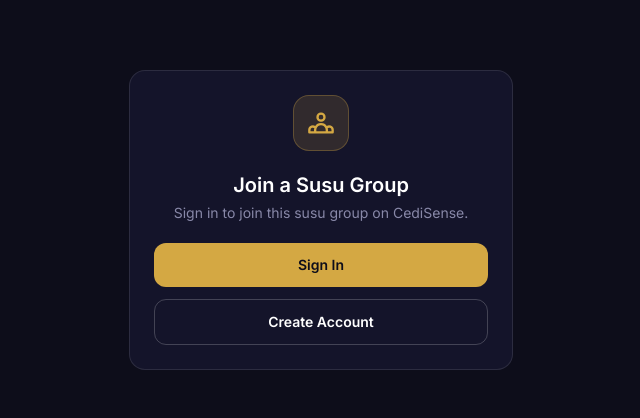
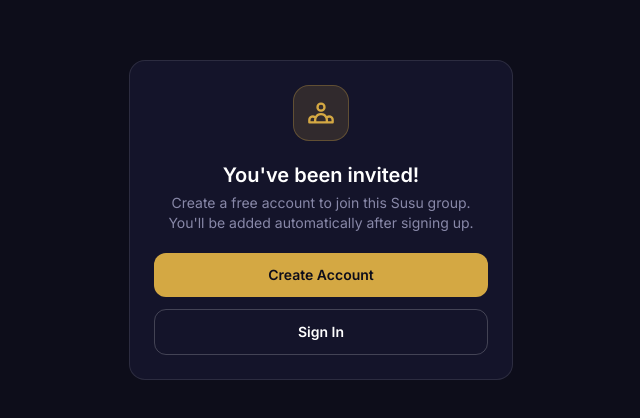
Before and after one commit to ghwmelite-dotcom/CediSense, a React (Vite) app in the folder apps/web/: page /join in a window 1280 px wide. Shown: the part 180-598 px from the top of the page, without its empty margins (319-959 px from the left). Built offline with nearby package versions, Linux system fonts and the light colour scheme; no server answers; a web font is replaced by a local one.

Commit message:
feat: invite link preserves through auth, redirects to joined group
- LoginPage/RegisterPage forward returnTo param through auth redirect
- LandingPage reads returnTo and navigates there after successful auth
- JoinByLinkPage: "You've been invited!" UX, redirects to /susu?group={id}

```diff
--- a/apps/web/src/pages/JoinByLinkPage.tsx
+++ b/apps/web/src/pages/JoinByLinkPage.tsx
@@ -57,12 +57,13 @@
     async function attemptJoin() {
       setStatus('joining');
       try {
-        await api.post('/susu/groups/join', { invite_code: code });
+        const result = await api.post<{ group_id: string }>('/susu/groups/join', { invite_code: code });
         if (!cancelled) {
+          const groupId = result?.group_id;
           setStatus('success');
-          // Navigate to susu page after brief delay
+          // Navigate to the specific susu group after brief delay
           setTimeout(() => {
-            if (!cancelled) navigate('/susu', { replace: true });
+            if (!cancelled) navigate(groupId ? `/susu?group=${groupId}` : '/susu', { replace: true });
           }, 1500);
         }
       } catch (err) {
@@ -104,9 +105,9 @@
           </div>
 
           <div className="space-y-1">
-            <h1 className="text-white text-xl font-bold">Join a Susu Group</h1>
-            <p className="text-muted text-sm">
-              Sign in to join this susu group on CediSense.
+            <h1 className="text-white text-xl font-bold">You've been invited!</h1>
+            <p className="text-muted text-sm mt-2">
+              Create a free account to join this Susu group. You'll be added automatically after signing up.
             </p>
             {code && (
               <p className="text-gold font-mono text-xs mt-2">
@@ -117,20 +118,20 @@
 
           <div className="flex flex-col gap-3">
             <Link
-              to={`/login?returnTo=${encodeURIComponent(returnUrl)}`}
+              to={`/register?returnTo=${encodeURIComponent(returnUrl)}`}
               className="w-full flex items-center justify-center px-4 py-3 rounded-xl
                 bg-gold text-ghana-dark font-semibold text-sm hover:brightness-110
                 active:scale-95 transition-all min-h-[44px]"
             >
-              Sign In
+              Create Account
             </Link>
             <Link
-              to={`/register?returnTo=${encodeURIComponent(returnUrl)}`}
+              to={`/login?returnTo=${encodeURIComponent(returnUrl)}`}
               className="w-full flex items-center justify-center px-4 py-3 rounded-xl
                 border border-white/20 text-white font-semibold text-sm
                 hover:bg-white/10 active:scale-95 transition-all min-h-[44px]"
             >
-              Create Account
+              Sign In
             </Link>
           </div>
         </div>
--- a/apps/web/src/pages/LandingPage.tsx
+++ b/apps/web/src/pages/LandingPage.tsx
@@ -18,6 +18,7 @@
 
   const [authOpen, setAuthOpen] = useState(false);
   const [authMode, setAuthMode] = useState<'signin' | 'register'>('signin');
+  const [returnTo, setReturnTo] = useState<string | null>(null);
 
   // Redirect if already authenticated
   useEffect(() => {
@@ -29,9 +30,11 @@
   // Check URL params for auth modal
   useEffect(() => {
     const auth = searchParams.get('auth');
+    const returnParam = searchParams.get('returnTo');
     if (auth === 'signin' || auth === 'register') {
       setAuthMode(auth);
       setAuthOpen(true);
+      if (returnParam) setReturnTo(returnParam);
       setSearchParams({}, { replace: true });
     }
   }, [searchParams, setSearchParams]);
@@ -43,12 +46,14 @@
 
   const handleAuthSuccess = useCallback(() => {
     setAuthOpen(false);
+    const destination = returnTo || '/dashboard';
+    setReturnTo(null);
     // Delay navigation to let React flush the auth state update
     // Without this, ProtectedRoute sees isAuthenticated=false and redirects back to /login
     requestAnimationFrame(() => {
-      navigate('/dashboard');
+      navigate(destination);
     });
-  }, [navigate]);
+  }, [navigate, returnTo]);
 
   const scrollToFeatures = useCallback(() => {
     document.getElementById('features')?.scrollIntoView({ behavior: 'smooth' });
--- a/apps/web/src/pages/LoginPage.tsx
+++ b/apps/web/src/pages/LoginPage.tsx
@@ -1,12 +1,8 @@
-import { useEffect } from 'react';
-import { useNavigate } from 'react-router-dom';
+import { useSearchParams, Navigate } from 'react-router-dom';
 
 export function LoginPage() {
-  const navigate = useNavigate();
-
-  useEffect(() => {
-    navigate('/?auth=signin', { replace: true });
-  }, [navigate]);
-
-  return null;
+  const [searchParams] = useSearchParams();
+  const returnTo = searchParams.get('returnTo');
+  const authParam = returnTo ? `signin&returnTo=${encodeURIComponent(returnTo)}` : 'signin';
+  return <Navigate to={`/?auth=${authParam}`} replace />;
 }
--- a/apps/web/src/pages/RegisterPage.tsx
+++ b/apps/web/src/pages/RegisterPage.tsx
@@ -1,12 +1,8 @@
-import { useEffect } from 'react';
-import { useNavigate } from 'react-router-dom';
+import { useSearchParams, Navigate } from 'react-router-dom';
 
 export function RegisterPage() {
-  const navigate = useNavigate();
-
-  useEffect(() => {
-    navigate('/?auth=register', { replace: true });
-  }, [navigate]);
-
-  return null;
+  const [searchParams] = useSearchParams();
+  const returnTo = searchParams.get('returnTo');
+  const authParam = returnTo ? `register&returnTo=${encodeURIComponent(returnTo)}` : 'register';
+  return <Navigate to={`/?auth=${authParam}`} replace />;
 }
```
